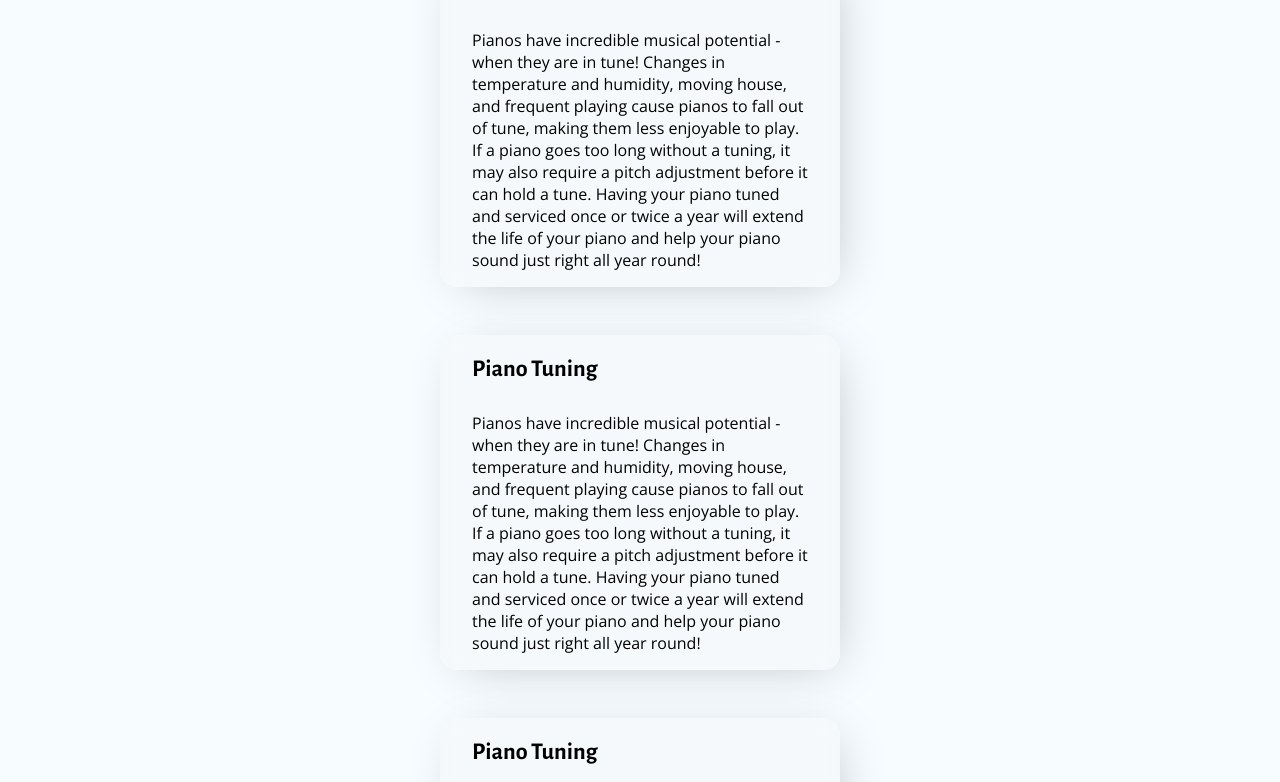
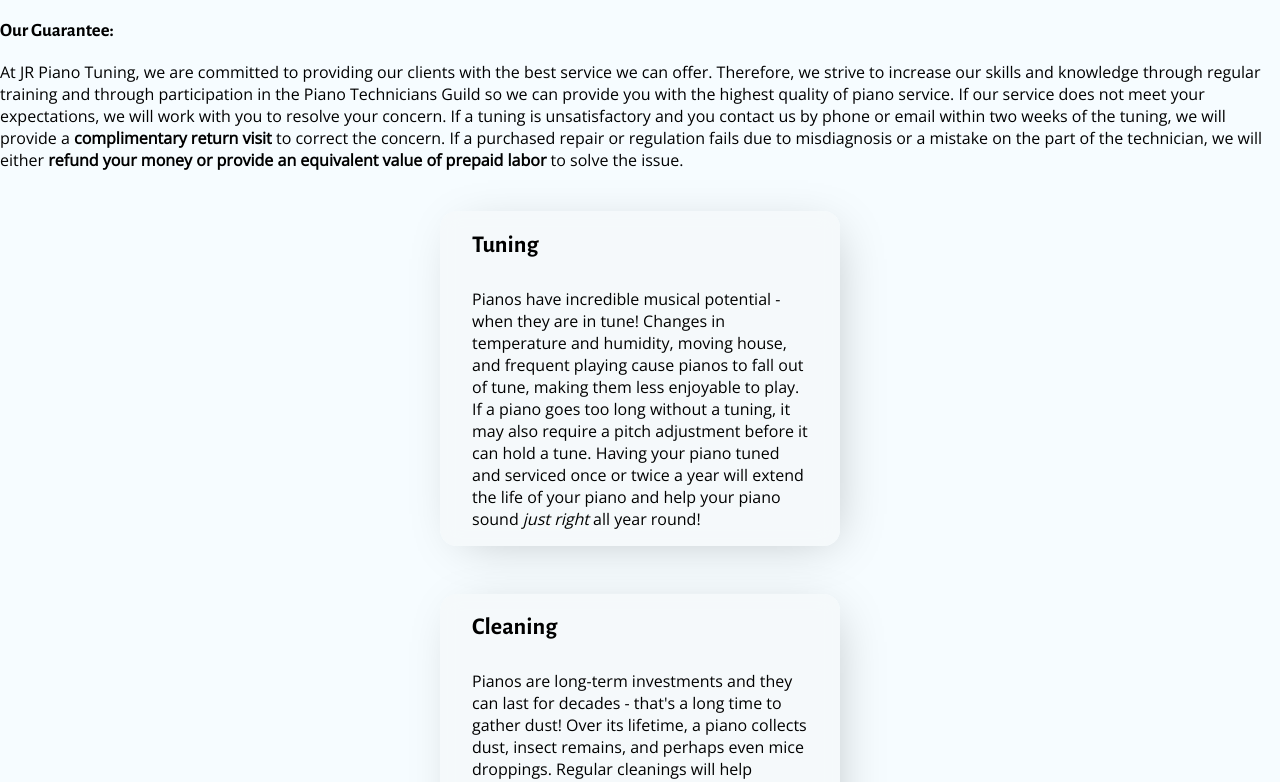
Before and after one commit to jrpianotuning/jrpianotuning, a Next.js app: page /services in a window 1280 px wide. Shown: the part 328-1110 px from the top of the page. Built offline with nearby package versions, Linux system fonts and the light colour scheme.

Commit message:
Updated texts and text formatting

```diff
--- a/components/Card.tsx
+++ b/components/Card.tsx
@@ -1,22 +1,24 @@
 import React, { PropsWithChildren } from "react";
 import styles from "../styles/Card.module.scss";
 import { IconType } from "react-icons";
+import Image from "next/image";
 
 export interface iCardProps {
 	title?: string;
 	icon?: IconType;
 	iconColor?: string;
+	leftImage?: string;
+	rightImage?: string;
 	children: any;
 }
 
 export default function Card(props: PropsWithChildren<iCardProps>) {
 	return (
 		<div className={styles.card__container}>
-			<CardHeader
-				title={props.title}
-				icon={props.icon}
-				iconColor={props.iconColor}
-			/>
+			{props.leftImage && (
+				<Image src={props.leftImage} alt={`${props.title} image`} layout="fill" />
+			)}
+			<CardHeader title={props.title} icon={props.icon} iconColor={props.iconColor} />
 			<div className={styles.card__body}>{props.children}</div>
 		</div>
 	);
@@ -35,11 +37,7 @@
 			{props.title ? <h2>{props.title}</h2> : ""}
 			{props.icon ? (
 				<span>
-					{props.iconColor ? (
-						<Icon style={{ color: props.iconColor }} />
-					) : (
-						<Icon />
-					)}
+					{props.iconColor ? <Icon style={{ color: props.iconColor }} /> : <Icon />}
 				</span>
 			) : (
 				""
--- a/pages/services.tsx
+++ b/pages/services.tsx
@@ -1,11 +1,6 @@
 import Page from "../components/Page";
 import styles from "../styles/Services.module.scss";
 import ParallaxBackground from "../components/ParallaxBackground";
-import {
-	TextContent,
-	TextContentContainer,
-	ServiceContent,
-} from "../components/TextContent";
 import Card from "../components/Card";
 import BookButton from "../components/BookButton";
 
@@ -21,35 +16,58 @@
 			</section>
 
 			<section className={`${styles.section}`}>
-				<Card title="Piano Tuning">
-					Pianos have incredible musical potential - when they are in
-					tune! Changes in temperature and humidity, moving house, and
-					frequent playing cause pianos to fall out of tune, making
-					them less enjoyable to play. If a piano goes too long
-					without a tuning, it may also require a pitch adjustment
-					before it can hold a tune. Having your piano tuned and
-					serviced once or twice a year will extend the life of your
-					piano and help your piano sound just right all year round!
+				<BookButton />
+			</section>
+
+			<div className={styles.statement__container}>
+				<h3>Our Guarantee:</h3>
+				<p>
+					At JR Piano Tuning, we are committed to providing our clients with the best
+					service we can offer. Therefore, we strive to increase our skills and knowledge
+					through regular training and through participation in the{" "}
+					{/* TODO: open on new tab */}
+					<a href="https://www.ptg.org/about/registered-piano-technician">
+						Piano Technicians Guild
+					</a>{" "}
+					so we can provide you with the highest quality of piano service. If our service
+					does not meet your expectations, we will work with you to resolve your concern.
+					If a tuning is unsatisfactory and you contact us by phone or email within two
+					weeks of the tuning, we will provide a <b>complimentary return visit</b> to
+					correct the concern. If a purchased repair or regulation fails due to
+					misdiagnosis or a mistake on the part of the technician, we will either{" "}
+					<b>refund your money or provide an equivalent value of prepaid labor</b> to
+					solve the issue.
+				</p>
+			</div>
+
+			{/* three column > 768px w */}
+			{/* Images over heading */}
+
+			<section className={`${styles.section}`}>
+				<Card title="Tuning">
+					Pianos have incredible musical potential - when they are in tune! Changes in
+					temperature and humidity, moving house, and frequent playing cause pianos to
+					fall out of tune, making them less enjoyable to play. If a piano goes too long
+					without a tuning, it may also require a pitch adjustment before it can hold a
+					tune. Having your piano tuned and serviced once or twice a year will extend the
+					life of your piano and help your piano sound <i>just right</i> all year round!
 				</Card>
-				<Card title="Piano Tuning">
-					Pianos have incredible musical potential - when they are in
-					tune! Changes in temperature and humidity, moving house, and
-					frequent playing cause pianos to fall out of tune, making
-					them less enjoyable to play. If a piano goes too long
-					without a tuning, it may also require a pitch adjustment
-					before it can hold a tune. Having your piano tuned and
-					serviced once or twice a year will extend the life of your
-					piano and help your piano sound just right all year round!
+				<Card title="Cleaning">
+					Pianos are long-term investments and they can last for decades - that&apos;s a
+					long time to gather dust! Over its lifetime, a piano collects dust, insect
+					remains, and perhaps even mice droppings. Regular cleanings will help maintain
+					your piano&apos;s sanitation levels and prevent pests that might damage piano
+					felts and parts so it feels <i>just right</i> to play for years to come.
 				</Card>
-				<Card title="Piano Tuning">
-					Pianos have incredible musical potential - when they are in
-					tune! Changes in temperature and humidity, moving house, and
-					frequent playing cause pianos to fall out of tune, making
-					them less enjoyable to play. If a piano goes too long
-					without a tuning, it may also require a pitch adjustment
-					before it can hold a tune. Having your piano tuned and
-					serviced once or twice a year will extend the life of your
-					piano and help your piano sound just right all year round!
+				<Card title="Repairs and Regulation">
+					With time and use, piano parts may wear out, break, or fall out of alignment,
+					making the piano less enjoyable or impossible to play. Repairing broken and worn
+					parts and/or regulating a piano so its parts are in alignment makes it more
+					pleasureable to play. At every tuning appointment, our technicians diagnose the
+					piano for possible or necessary repairs and regulations that will help your
+					piano fulfill its potential, as you gather your family around a piano that
+					plays&nbsp;
+					<i>just right</i>!
 				</Card>
 			</section>
 
```
Also changed, not shown: pages/about.tsx (+30 -25 lines), pages/index.tsx (+17 -22 lines).
